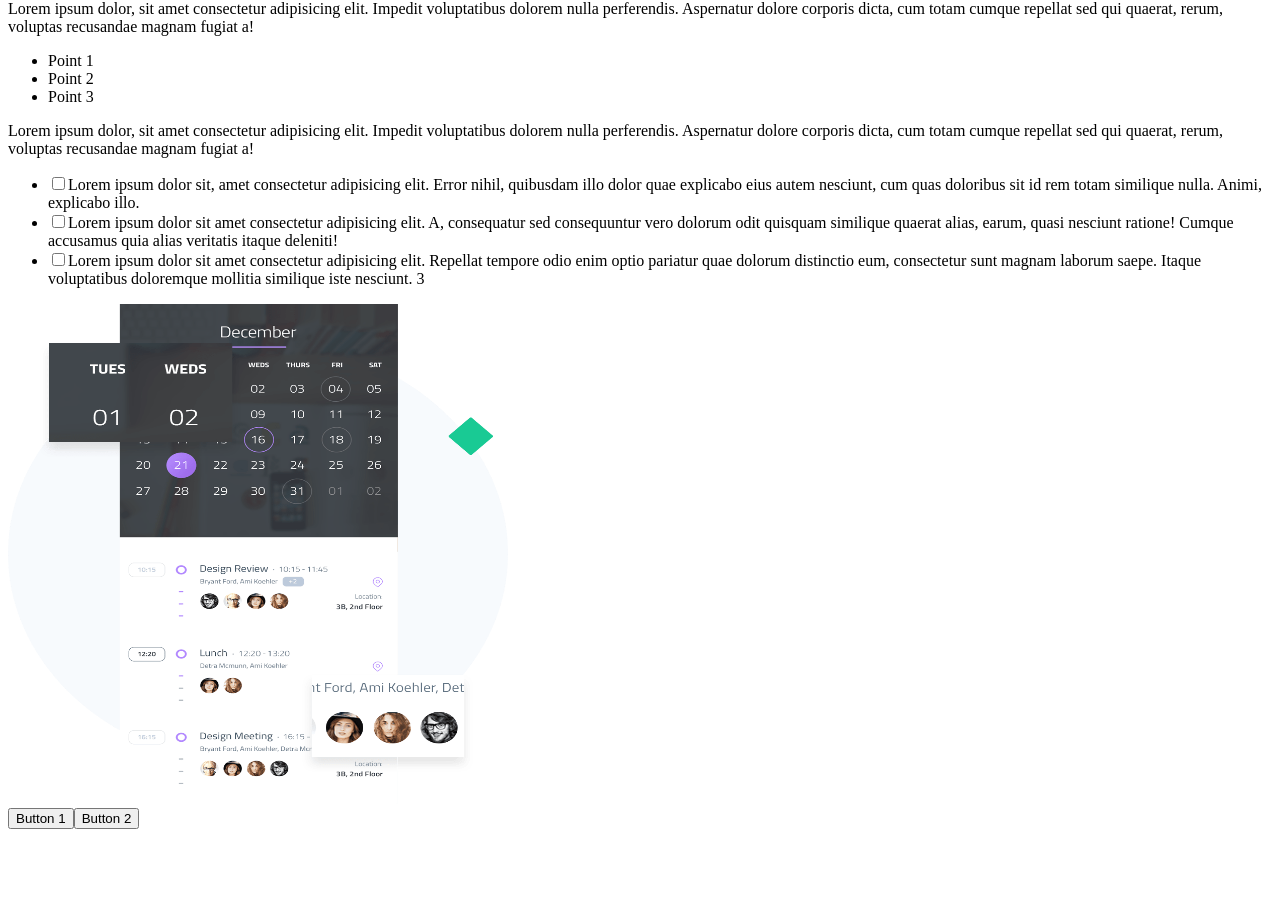
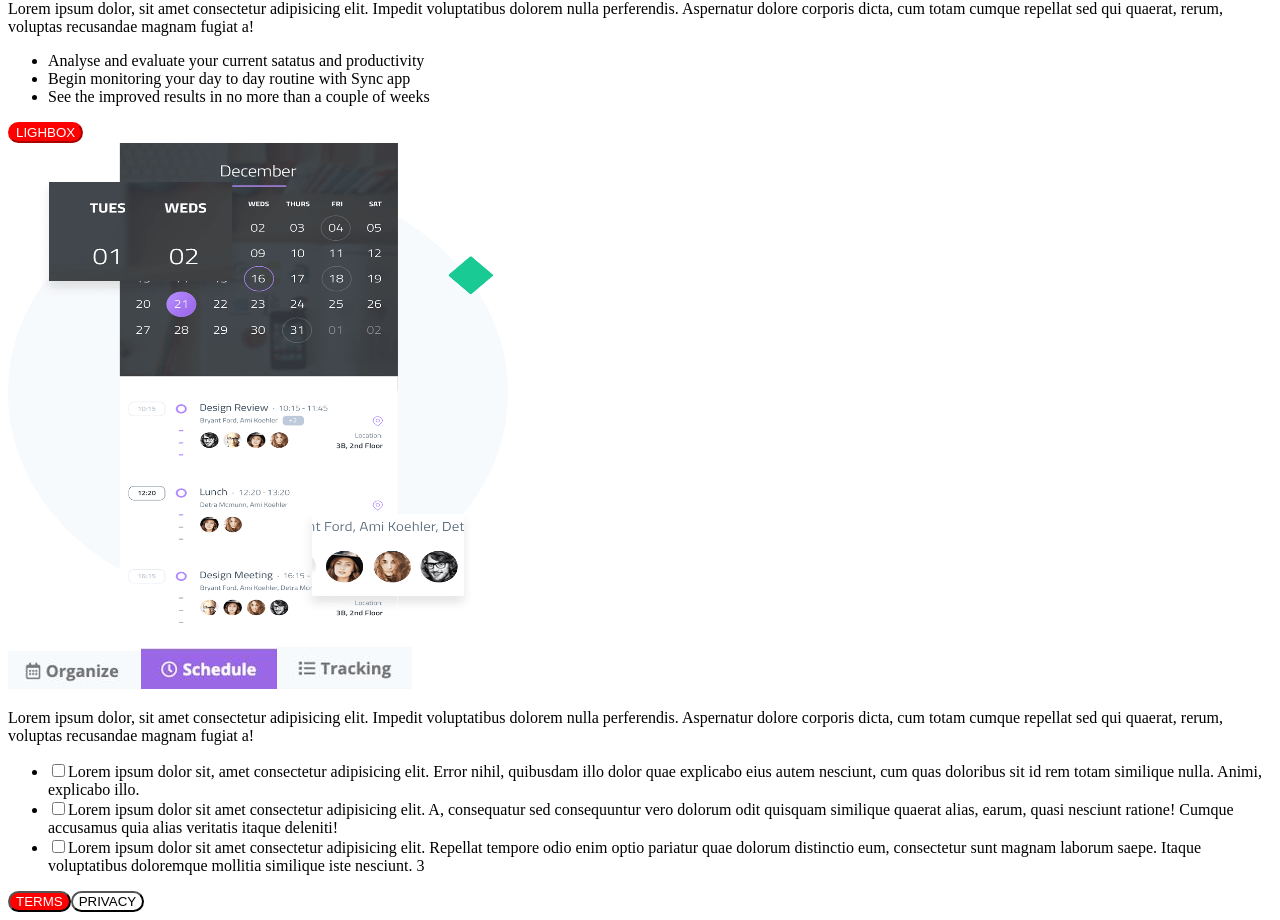
Before and after one commit to AkagamiNoLorea/replica-web-react, a React (Vite) app: page / in a window 1280 px wide. Shown: the part 579-1499 px from the top of the page. Before the commit the page ends 1416 px from the top, so only its background shows below. Built offline with nearby package versions, Linux system fonts and the light colour scheme.

Commit message:
creo h2 y intento ordenar cosas

```diff
--- a/src/App.jsx
+++ b/src/App.jsx
@@ -3,12 +3,12 @@
 import Parrafo from './components/Parrafo';
 import Parrafo1 from './components/Parrafo1';
 import Botons from './components/Botons';
+import Boton from './components/Boton';
 import Image from './components/Image';
 import List from './components/List';
 import Image1 from './components/Image1';
 import Organize from './components/Organize';
-
-
+import Imagenes2 from './components/Imagenes2';
 
 function App() {
   return (
@@ -16,10 +16,14 @@ function App() {
     <Image />
     <Parrafo />
     <Organize/>
+    <Image1/>
+    <Imagenes2 />
     <Parrafo1 />
     <List />
-    <Image1/>
-    <Botons />
+    <Botons/>
+
+
+
     </>
   );
 
--- a/src/components/Botons.jsx
+++ b/src/components/Botons.jsx
@@ -1,14 +1,14 @@
+const Botons = () => {
+  return (
+    <div>
+      <button style={{ backgroundColor: 'red', color: 'white', borderRadius: '25px' }}>
+        TERMS
+      </button>
+      <button style={{ backgroundColor: 'white', color: 'black', borderRadius: '25px' }}>
+        PRIVACY
+      </button>
+    </div>
+  );
+};
 
-const Boton = () => {
-  const botones = ['Button 1', 'Button 2'];
-
-    return (
-    <div>
-    {botones.map((boton, index) => (
-    <button key={index}>{boton}</button>
-    ))}
-    </div>
-    );
-    };
-
-export default Boton;
+export default Botons;
--- /dev/null
+++ b/src/components/Imagenes2.jsx
@@ -0,0 +1,11 @@
+const Imagenes2 = () => {
+  return (
+    <div>
+      <img src="/src/img/organize.JPG" alt="Image 1" />
+      <img src="/src/img/schedule.JPG" alt="Image 2" />
+      <img src="/src/img/tracking.JPG" alt="Image 3" />
+    </div>
+  );
+};
+
+export default Imagenes2;
--- a/src/components/Organize.jsx
+++ b/src/components/Organize.jsx
@@ -3,10 +3,14 @@ const Organize = () => {
     <div>
 
       <ul>
-        <li>Point 1</li>
-        <li>Point 2</li>
-        <li>Point 3</li>
+        <li>Analyse and evaluate your current satatus and productivity</li>
+        <li>Begin monitoring your day to day routine with Sync app</li>
+        <li>See the improved results in no more than a couple of weeks</li>
       </ul>
+      <button style={{ backgroundColor: 'red', color: 'white', borderRadius: '25px',borderColor: 'red'  }}>
+      LIGHBOX
+    </button>
+
     </div>
   );
 };
```
